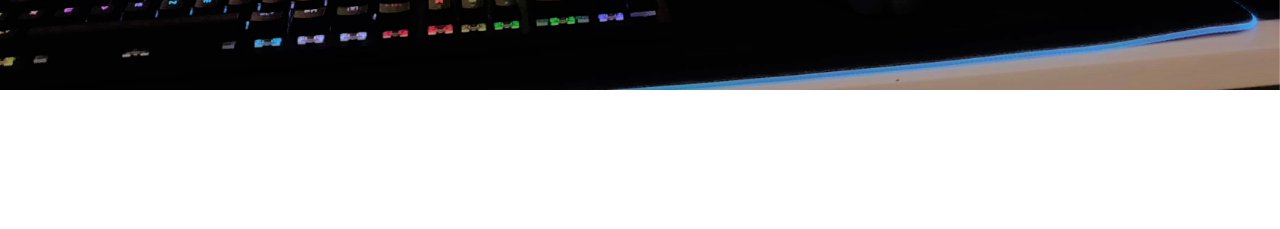
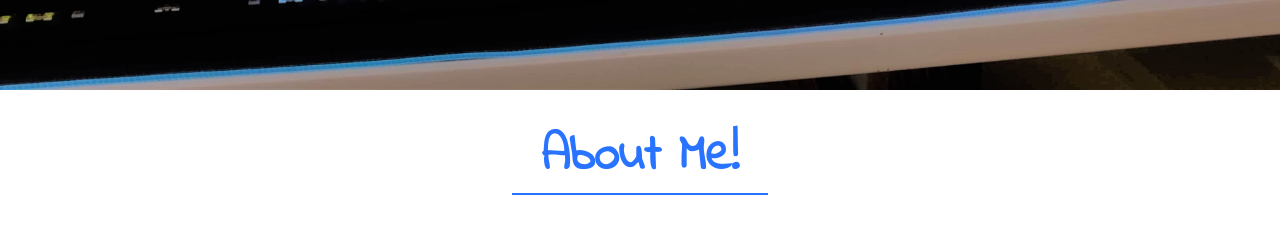
Before and after one commit to Aryan-Khanijo/Portfolio, a plain HTML site: page index.html in a window 1280 px wide. Shown: the part 660-889 px from the top of the page. Before the commit the page ends 800 px from the top, so only its background shows below. Drawn offline with Linux system fonts and the light colour scheme.

Commit message:
About Me Added (On-Going)

```diff
--- a/index.html
+++ b/index.html
@@ -26,10 +26,11 @@
             This is my PC set-up
         </p>
     </div>
-    <!-- <div id="about-me">
+    <div id="about-me">
         <h1 class="about-head">
-            About Me
+            About Me!
         </h1>
-    </div> -->
+        <div class="about"></div>
+    </div>
 </body>
 </html>
--- a/static/style.css
+++ b/static/style.css
@@ -3,8 +3,14 @@ html, body
 {
     font-family: 'Indie Flower', cursive;
     margin: 0;
+    overflow-y: scroll;
+    -ms-overflow-style: none;  /* IE and Edge */
+    scrollbar-width: none;  /* Firefox */
 }
 
+body::-webkit-scrollbar {
+    display: none;
+}
 
 /* Header Classes */
 .header
@@ -34,6 +40,7 @@ html, body
 {
     float: right;
     padding: 0.5%;
+    /* margin: 0.5%; */
     border-bottom:2px dotted transparent;
     transition: border-bottom .2s ;
     padding-bottom:5px;
@@ -78,13 +85,19 @@ html, body
 /* End Header */
 
 /* About Me */
-
 .about-head
 {
     text-align: center;
-    color: cornflowerblue;
-    border-bottom: 2px solid cornflowerblue;
+    color: rgb(40, 115, 255);
+    border-bottom: 2px solid rgb(40, 115, 255);
     width: 20%;
+    margin-top: 30px;
     margin-left: auto;
     margin-right: auto;
+    font-size: 50px;
 }
+
+.about
+{
+
+}
```
